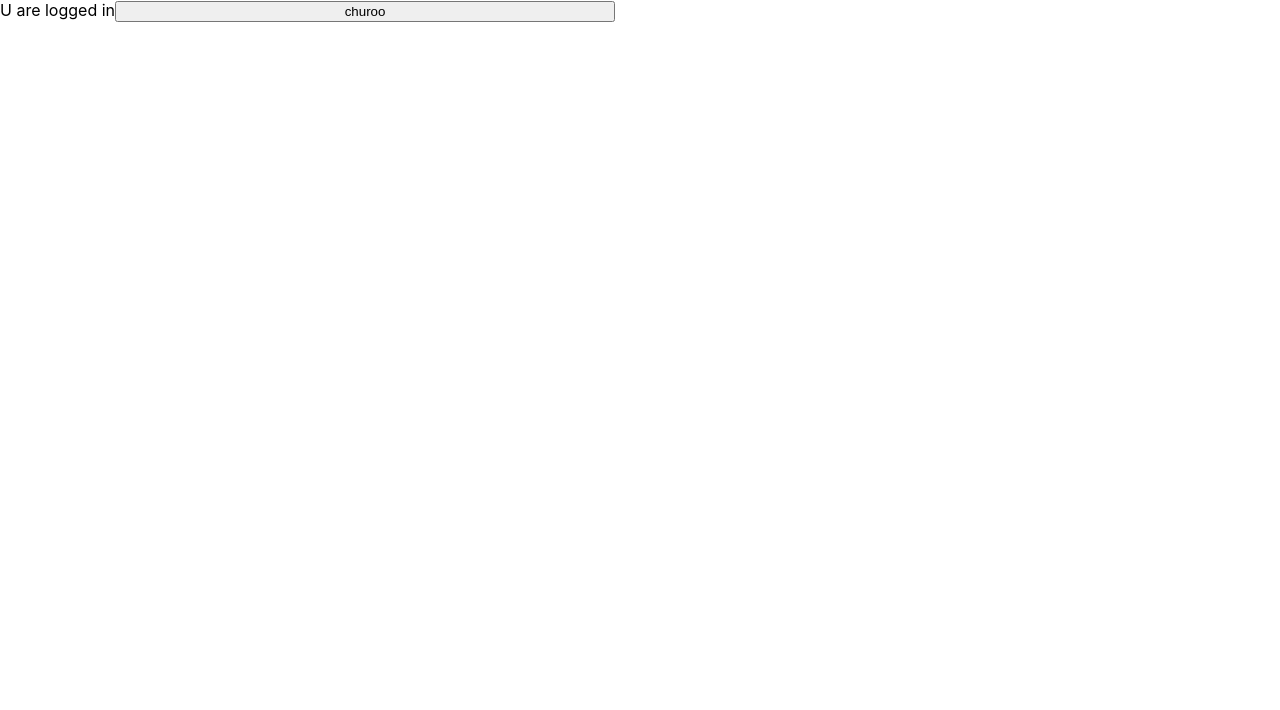
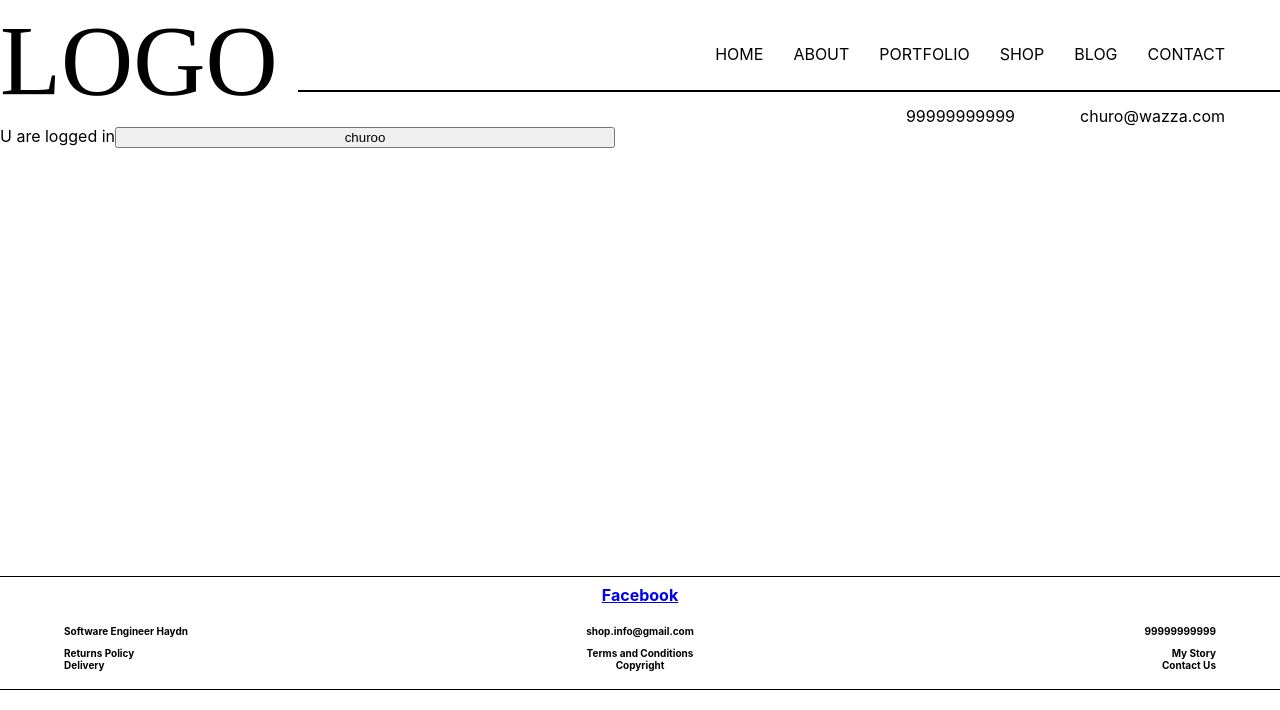
Before and after one commit to slim-triki/churo, a React (Create React App) app: page /page in a window 1280 px wide. Shown: the top 710 px of the page. Built offline with nearby package versions, Linux system fonts and the light colour scheme.

Commit message:
nettoyage

```diff
--- a/src/App.js
+++ b/src/App.js
@@ -1,95 +1,12 @@
 import React from 'react';
-import { useState } from 'react';
-import { BrowserRouter as Router, Route ,Redirect,useHistory,Switch} from 'react-router-dom';
-import './App.css';
-import ProtectedRoute from './components/common/ProtectedRoute';
-import Page from './components/pages/page';
+import { BrowserRouter as Router} from 'react-router-dom';
+import {Login}  from './components/login';
 
 
-
-function App() {
-  const [isAuth, setIsAuth] = useState(true);
-
-  const history = useHistory();
-  const HandleHistory =() =>{
-    let churo = Auth();
-    if(churo===true){
-   history.push("/page");
-  }
-   else {console.log("why")}
-  }
-
+export default function App() {
   return (
-
-      <Switch>
-      <Route path="/" exact>
-    <div className="App">
-
-
-      <section className="login-form">
-        <section className="logo">
-        <img src="logo.jpg" alt="logo" className="photo"/>
-      </section>
-
-      <section className="formulaire">
-        <label >User</label>
-        <input type="text"  id="username"    />
-        <label >password</label>
-        <input type="password"  id="password"    />
-
-      </section>
-        <button type="submit" onClick={HandleHistory}  >Login</button>
-
-      </section>
-
-     </div>
-
-     </Route>
-     <Route path="/about" />
-     <ProtectedRoute path="/Page" component={Page} isAuth={isAuth}  />
-     </Switch>
-
-  );
+    <Router>
+      <Login/>
+   </Router>
+  )
 }
-
-
-
-
-
-
-
-
-
-
-var objpeople =[
-  {
-      username:"slim",
-      password:"slim"
-  },
-  {
-      username:"k",
-      password:"k"
-  }
-  ]
-
- function Auth(msg ){
-
-
-
-var i;
-var username = document.getElementById("username").value;
-var password = document.getElementById("password").value;
-
-for (i=0; i<objpeople.length;i++){
-
-   if (username === objpeople[i].username && password === objpeople[i].password )
-       {msg = true;
-        console.log(msg);
-        return (msg)
-       }else{ msg= false;
-         console.log(msg);
-       }
-      }
-    }
-
-    export default App;
--- /dev/null
+++ b/src/components/common/footer/Footer.css
@@ -0,0 +1,74 @@
+.footer {
+    display: flex;
+    flex-direction: column;
+    margin-bottom: 20px;
+    font-weight: bold;
+  }
+
+  .footer-social-media {
+    display: flex;
+    flex-direction: row;
+    justify-content: center;
+    margin-bottom: 20px;
+  }
+
+  .footer-social-media__icon {
+    margin: 0px 4px;
+    width: 25px;
+    height: 25px;
+  }
+
+  .footer-info  {
+    display: flex;
+    justify-content: center;
+  }
+
+  .footer-info-left, .footer-info-center, .footer-info-right {
+    font-size: x-small;
+    display: flex;
+    flex-direction: column;
+    margin-bottom: 10px;
+    width: 30%;
+  }
+
+  .footer-info__name, .footer-info__email, .footer-info__number {
+    margin-bottom: 10px;
+  }
+
+  .footer-info__name, .footer-info__returns {
+    text-align: start;
+  }
+
+  .footer-info__email, .footer-info__terms {
+    text-align: center;
+  }
+
+  .footer-info__number, .footer-info__contact {
+    text-align: end;
+  }
+
+  .footer-date {
+    display: flex;
+    flex-direction: row;
+    align-items: center;
+  }
+
+  .footer-seperator {
+    flex-grow: 1;
+    border: none;
+    height: 1px;
+    background-color: black;
+    width: 100%;
+  }
+
+  .footer-name {
+    display: flex;
+    justify-content: center;
+  }
+
+  .footer-bottom__name {
+    text-transform: uppercase;
+    font-family: RobotoBold;
+    font-size: large;
+    margin: 0px 20px;
+  }
--- /dev/null
+++ b/src/components/common/footer/Footer.jsx
@@ -0,0 +1,51 @@
+import React from 'react';
+
+import './Footer.css';
+
+function Footer () {
+
+  return (
+    <section className="footer">
+      <hr className="footer-seperator" />
+      <section className="footer-social-media">
+        <a href="https://www.facebook.com/" target="_blank" rel="noopener noreferrer">Facebook</a>
+      </section>
+      <section className="footer-info">
+        <section className="footer-info-left">
+          <section className="footer-info__name">
+              Software Engineer Haydn
+          </section>
+          <section className="footer-info__returns">
+            Returns Policy
+            <br />
+            Delivery
+          </section>
+        </section>
+        <section className="footer-info-center">
+          <section className="footer-info__email">
+            shop.info@gmail.com
+          </section>
+          <section className="footer-info__terms">
+            Terms and Conditions
+            <br />
+            Copyright
+          </section>
+        </section>
+        <section className="footer-info-right">
+          <section className="footer-info__number">
+            99999999999
+          </section>
+          <section className="footer-info__contact">
+            My Story
+            <br />
+            Contact Us
+          </section>
+        </section>
+      </section>
+      <hr className="footer-seperator" />
+    </section>
+  )
+
+}
+
+export default Footer;
--- /dev/null
+++ b/src/components/common/footer/index.js
@@ -0,0 +1,3 @@
+import Footer from './Footer';
+
+export default Footer;
--- a/src/components/common/index.js
+++ b/src/components/common/index.js
@@ -1,9 +1,9 @@
 import Header from "./Header";
 import Navbar from "./navbar";
-
+import ProtectedRoute from "./ProtectedRoute";
+import Footer from "./footer";
 export {
-Header,Navbar,
-
+Header,Navbar,ProtectedRoute,Footer
 
 
 }
--- a/src/components/login/index.js
+++ b/src/components/login/index.js
@@ -2,4 +2,4 @@ import Login from "./login";
 
 
 
-export { Login,};
+export { Login};
--- a/src/components/login/login.css
+++ b/src/components/login/login.css
@@ -5,3 +5,6 @@
 button{
   width: 500px;
 }
+#app{
+  text-align: center;
+}
--- a/src/components/login/login.jsx
+++ b/src/components/login/login.jsx
@@ -1,110 +1,95 @@
 import React from 'react';
+import { useState } from 'react';
+import { BrowserRouter as Router, Route ,useHistory,Switch,Link} from 'react-router-dom';
 import './login.css';
-import { Redirect, BrowserRouter as Router, Route   } from 'react-router-dom';
+import ProtectedRoute from '../common/ProtectedRoute'
+import Page from '../pages/page';
 export default Login;
-
-/*var objpeople =[
-    {
-        username:"slim",
-        password:"slim"
-    },
-    {
-        username:"k",
-        password:"k"
-    }
-    ]*/
 
 
 
-const [userData,setUserData]=usestate ({ username:"",password:""});
-const handleInputChange = (e) =>{
-    setUserData((prevState) => {
-        return {
-          ...prevState,
-          [e.target.name]: e.target.value,
-        };
-      });
+function Login() {
+  const [isAuth, setIsAuth] = useState(true);
 
-};
-const handleSubmit = (e) => {
-    e.preventDefault();
-    if (
-        userData.username() === objpeople.username &&
-        userData.password === objpeople.password
-      ) {
-        //Signin Success
-        localStorage.setItem("isAuthenticated", "true");
-        window.location.pathname = "/home";
-};
+  const history = useHistory();
+  const HandleHistory =() =>{
+    let churo = Auth();
+    if(churo===true){
+   history.push("/page");
 
-function Login() {
+  }
+   else {console.log("why")}
+  }
 
-    return(
-<section className="login-form">
+  return (
+    <Router>
+      <Switch>
+      <Route path="/login" >
+    <div className="App">
 
 
-    <section className="logo">
+      <section className="login-form">
+        <section className="logo">
         <img src="logo.jpg" alt="logo" className="photo"/>
-    </section>
-    <section className="formulaire">
+      </section>
+
+      <section className="formulaire">
         <label >User</label>
-        <input type="text"  id="username" name="user" onChange={(e) => handleInputChange(e)}  />
+        <input type="text"  id="username"    />
         <label >password</label>
-        <input type="password"  id="password " name="pass" onChange={(e) => handleInputChange(e)}/>
+        <input type="password"  id="password"    />
 
-    </section>
-        <button type="submit" onClick={handleSubmit} >Login</button>
-    </section>
+      </section>
+        <button type="submit" onClick={HandleHistory}>Login</button>
+        <Link to="/page" onClick={HandleHistory}>log</Link>
+      </section>
 
+     </div>
 
-
-    )
+     </Route>
+     <Route path="/about" />
+     <ProtectedRoute path="/page" component={Page} isAuth={isAuth}  />
+     </Switch>
+     </Router>
+  );
 }
 
 
 
-}
 
 
-/*const fakeAuth ={
-    isAuthenticated : false,
-    authenticate(cb){
-        this.isAuthenticated=true
-        setTimeout(cb, 100)
-    },
-    signout (cb){
-        this.isAuthenticated=false
-        setTimeout(cb,100)
-    }
-}*/
-
-/*function PrivateRoute({ children, ...rest }){
-    return (
-        <Route {...rest} render={() => {
-            return fakeAuth.isAuthenticated === true
-            ? children
-            : <Redirect to='/Login' />
-        }} >
-        </Route>
-
-    )
-}*/
 
 
-    /*function Auth(){
 
 
-            var i;
-            var username = document.getElementById("user").value;
-            var password = document.getElementById("pass").value;
-            for (i=0; i<objpeople.length;i++){
-                if(
-                    uasername === objpeople[i].usernme && password === objpeople[i].password)
-                    {return (
-                        <Redirect to ='/Home' />)
 
-                        /*console.log(username  +" is logged !");
-                    }
-                }
-                    console.log(username + password +"incorrect username or password")
-        }*/
+var objpeople =[
+  {
+      username:"slim",
+      password:"slim"
+  },
+  {
+      username:"k",
+      password:"k"
+  }
+  ]
+
+ function Auth(msg ){
+
+
+
+var i;
+var username = document.getElementById("username").value;
+var password = document.getElementById("password").value;
+
+for (i=0; i<objpeople.length;i++){
+
+   if (username === objpeople[i].username && password === objpeople[i].password )
+       {msg = true;
+        console.log(msg);
+        return (msg)
+       }else{ msg= false;
+
+       }
+      }
+    }
--- a/src/components/pages/page.js
+++ b/src/components/pages/page.js
@@ -1,15 +1,40 @@
 import React from 'react'
 import { withRouter,useHistory } from 'react-router-dom'
+import {Header,Footer} from '../common/index'
  function Page() {
      let history= useHistory();
     return (
         <div>
+            <Header/>
+
             U are logged in
 
             <button onClick={()=>{
             history.push("/about")
             }}> churoo</button>
-
+            <br/>
+            <br/>
+            <br/>
+            <br/>
+            <br/>
+            <br/>
+            <br/>
+            <br/>
+            <br/>
+            <br/>
+            <br/>
+            <br/>
+            <br/>
+            <br/>
+            <br/>
+            <br/>
+            <br/>
+            <br/>
+            <br/>
+            <br/>
+            <br/>
+            <br/>
+            <Footer/>
         </div>
     )
 }
--- a/src/index.js
+++ b/src/index.js
@@ -2,13 +2,11 @@ import React from 'react';
 import ReactDOM from 'react-dom';
 import './index.css';
 import App from './App';
-import { BrowserRouter as Router} from 'react-router-dom';
+
 
 ReactDOM.render(
   <React.StrictMode>
-    <Router>
     <App />
-    </Router>
   </React.StrictMode>,
   document.getElementById('root')
 );
```
